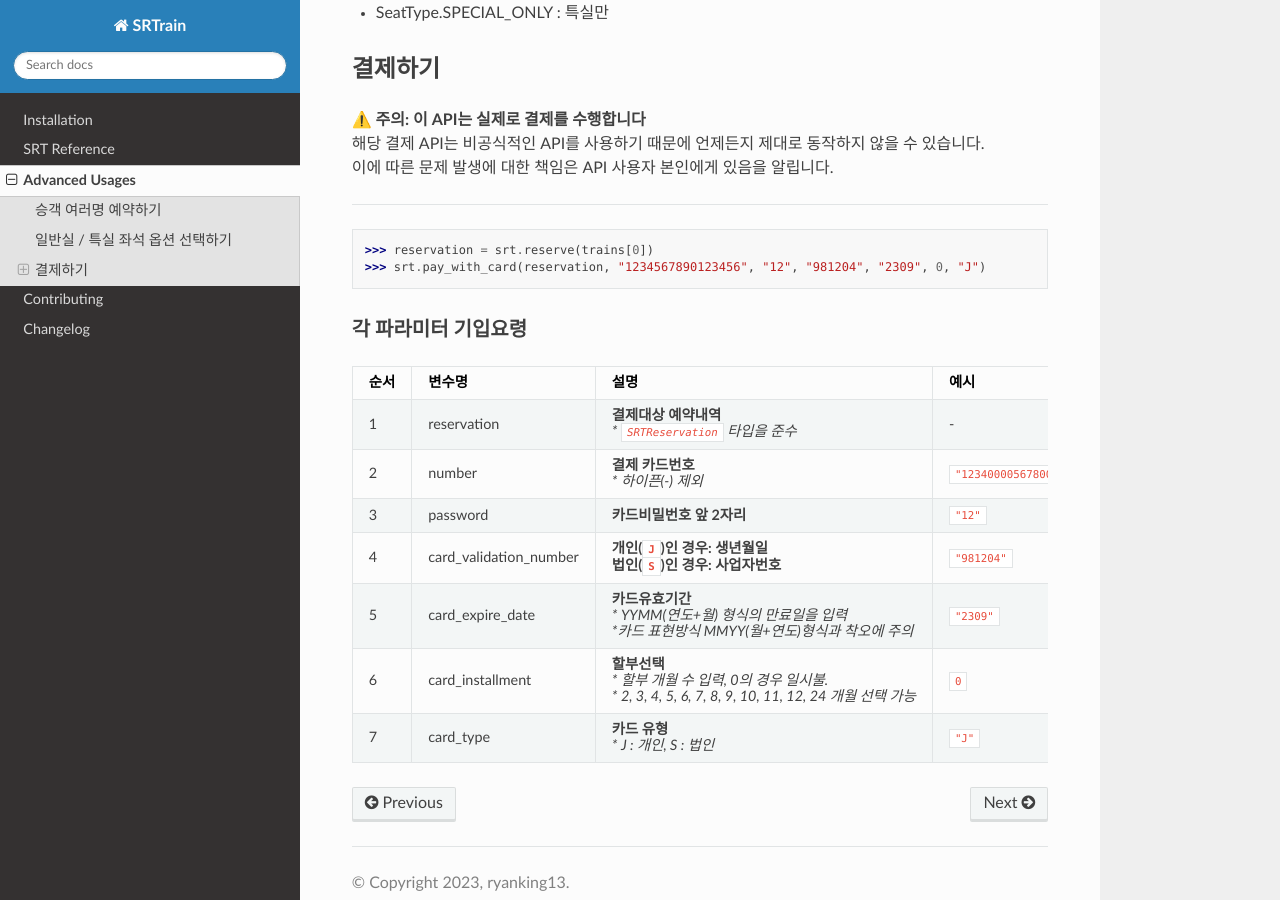
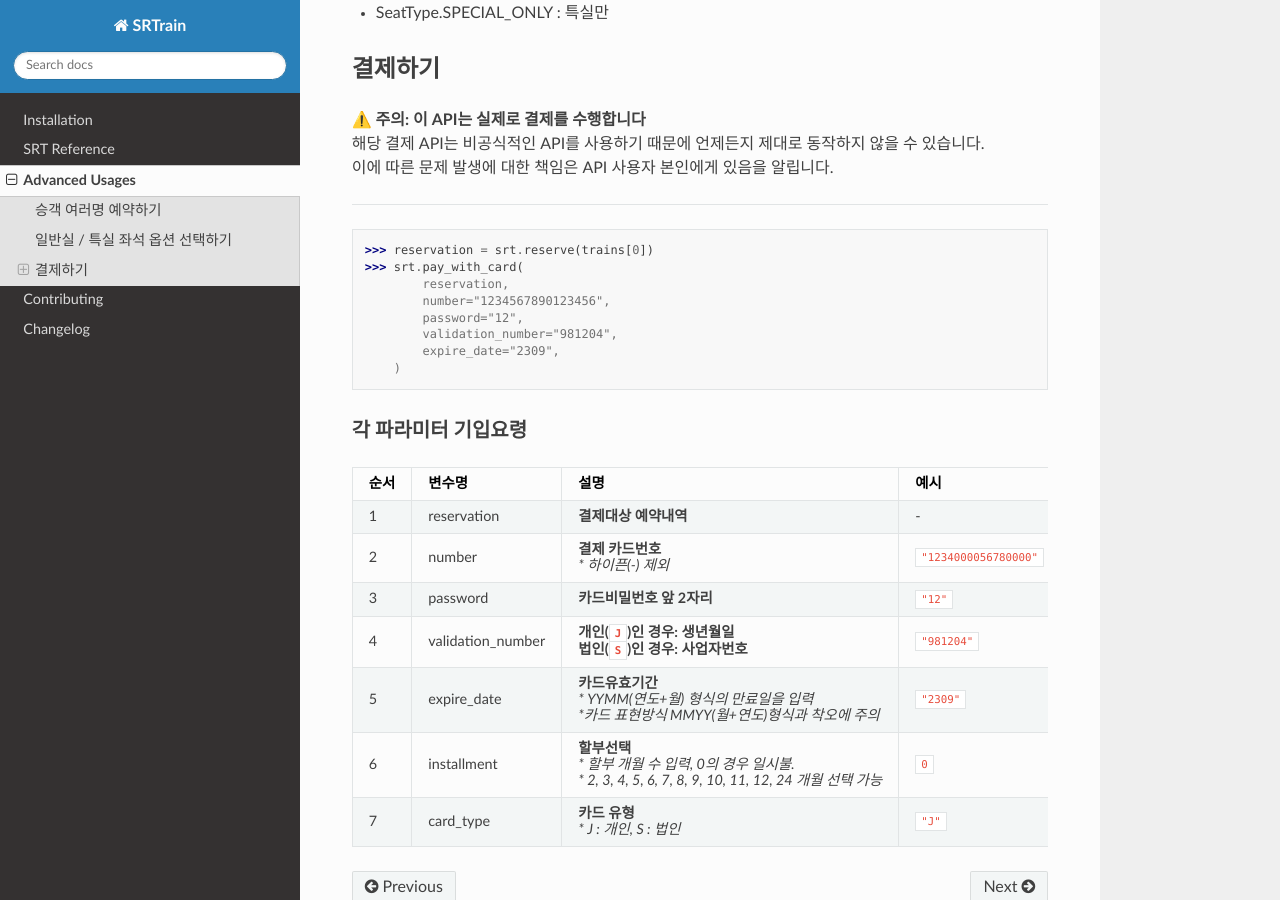
Before and after one commit to ryanking13/SRT, a Sphinx documentation site: the page built from docs/advanced.md, in a window 1280 px wide and 900 px high, scrolled down 1000 px. Built offline with Sphinx 7.4.7 and the Read the Docs theme 2.0.0, drawn with Linux system fonts in a browser that asks for light colours.

Commit message:
Rename attributes of pay_with_card API (#253)

````diff
--- a/docs/advanced.md
+++ b/docs/advanced.md
@@ -51,17 +51,23 @@
 
 ```python
 >>> reservation = srt.reserve(trains[0])
->>> srt.pay_with_card(reservation, "1234567890123456", "12", "981204", "2309", 0, "J")
+>>> srt.pay_with_card(
+        reservation,
+        number="1234567890123456",
+        password="12",
+        validation_number="981204",
+        expire_date="2309",
+    )
 ```
 
 ### 각 파라미터 기입요령
 
-| 순서 | 변수명                 | 설명                                                                                                                   | 예시                 | 기본 값 |
-| ---- | ---------------------- | ---------------------------------------------------------------------------------------------------------------------- | -------------------- | ------- |
-| 1    | reservation            | **결제대상 예약내역** <br>_\* `SRTReservation` 타입을 준수_                                                            | -                    | -       |
-| 2    | number                 | **결제 카드번호** <br>_\* 하이픈(-) 제외_                                                                              | `"1234000056780000"` | -       |
-| 3    | password               | **카드비밀번호 앞 2자리**                                                                                              | `"12"`               | -       |
-| 4    | card_validation_number | **개인(`J`)인 경우: 생년월일<br>법인(`S`)인 경우: 사업자번호**                                                         | `"981204"`           | -       |
-| 5    | card_expire_date       | **카드유효기간** <br>_\* YYMM(연도+월) 형식의 만료일을 입력<br>\*카드 표현방식 MMYY(월+연도)형식과 착오에 주의_        | `"2309"`             | -       |
-| 6    | card_installment       | **할부선택** <br>_\* 할부 개월 수 입력, 0의 경우 일시불.<br> \* 2, 3, 4, 5, 6, 7, 8, 9, 10, 11, 12, 24 개월 선택 가능_ | `0`                  | `0`     |
-| 7    | card_type              | **카드 유형** <br>_\* J : 개인, S : 법인_                                                                              | `"J"`                | `"J"`   |
+| 순서 | 변수명            | 설명                                                                                                                   | 예시                 | 기본 값 |
+| ---- | ----------------- | ---------------------------------------------------------------------------------------------------------------------- | -------------------- | ------- |
+| 1    | reservation       | **결제대상 예약내역**                                                            | -                    | -       |
+| 2    | number            | **결제 카드번호** <br>_\* 하이픈(-) 제외_                                                                              | `"1234000056780000"` | -       |
+| 3    | password          | **카드비밀번호 앞 2자리**                                                                                              | `"12"`               | -       |
+| 4    | validation_number | **개인(`J`)인 경우: 생년월일<br>법인(`S`)인 경우: 사업자번호**                                                         | `"981204"`           | -       |
+| 5    | expire_date       | **카드유효기간** <br>_\* YYMM(연도+월) 형식의 만료일을 입력<br>\*카드 표현방식 MMYY(월+연도)형식과 착오에 주의_        | `"2309"`             | -       |
+| 6    | installment       | **할부선택** <br>_\* 할부 개월 수 입력, 0의 경우 일시불.<br> \* 2, 3, 4, 5, 6, 7, 8, 9, 10, 11, 12, 24 개월 선택 가능_ | `0`                  | `0`     |
+| 7    | card_type         | **카드 유형** <br>_\* J : 개인, S : 법인_                                                                              | `"J"`                | `"J"`   |
````
Also changed, not shown: CHANGELOG.md (+10 -0 lines), 3 other files.
